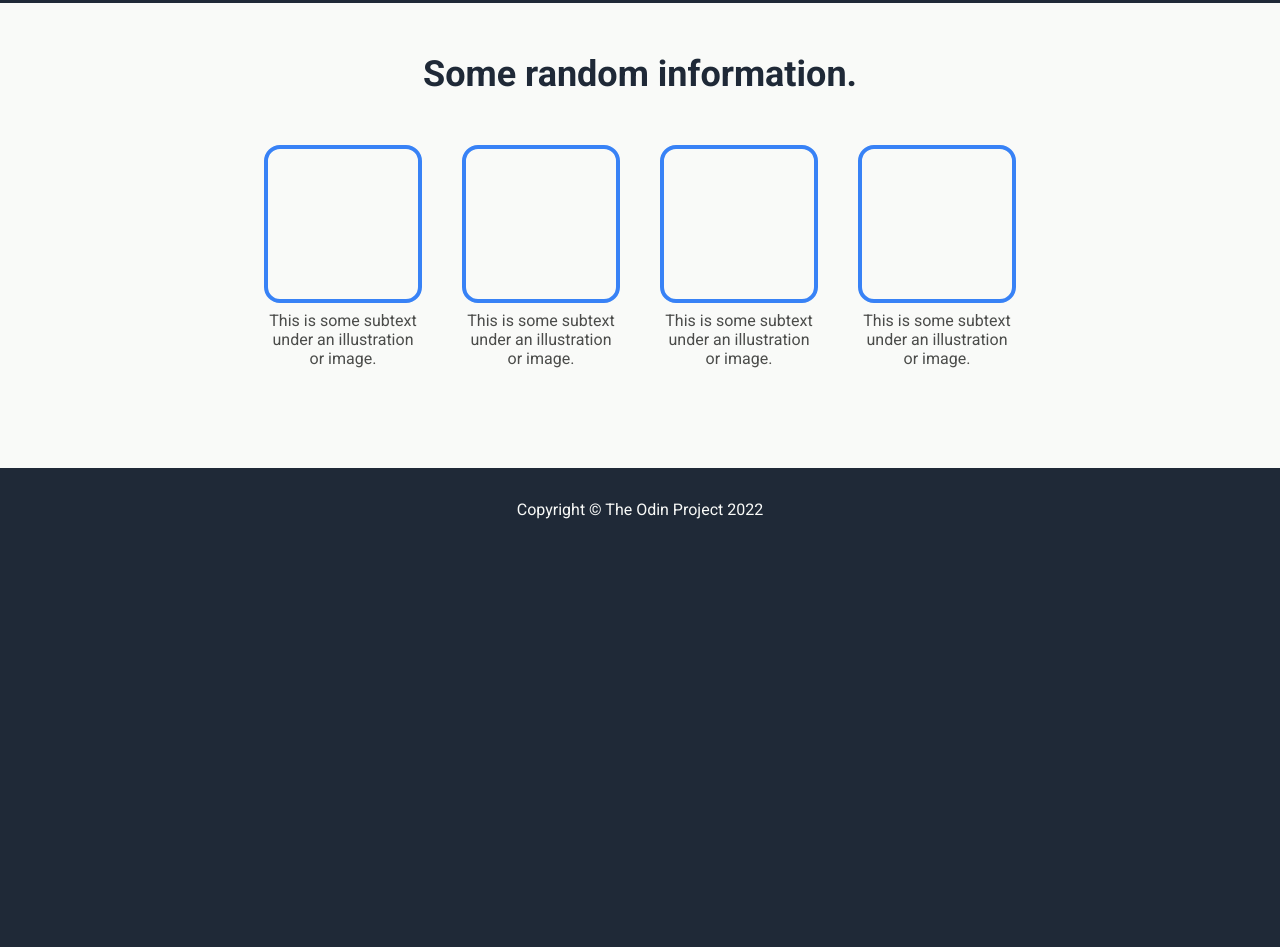
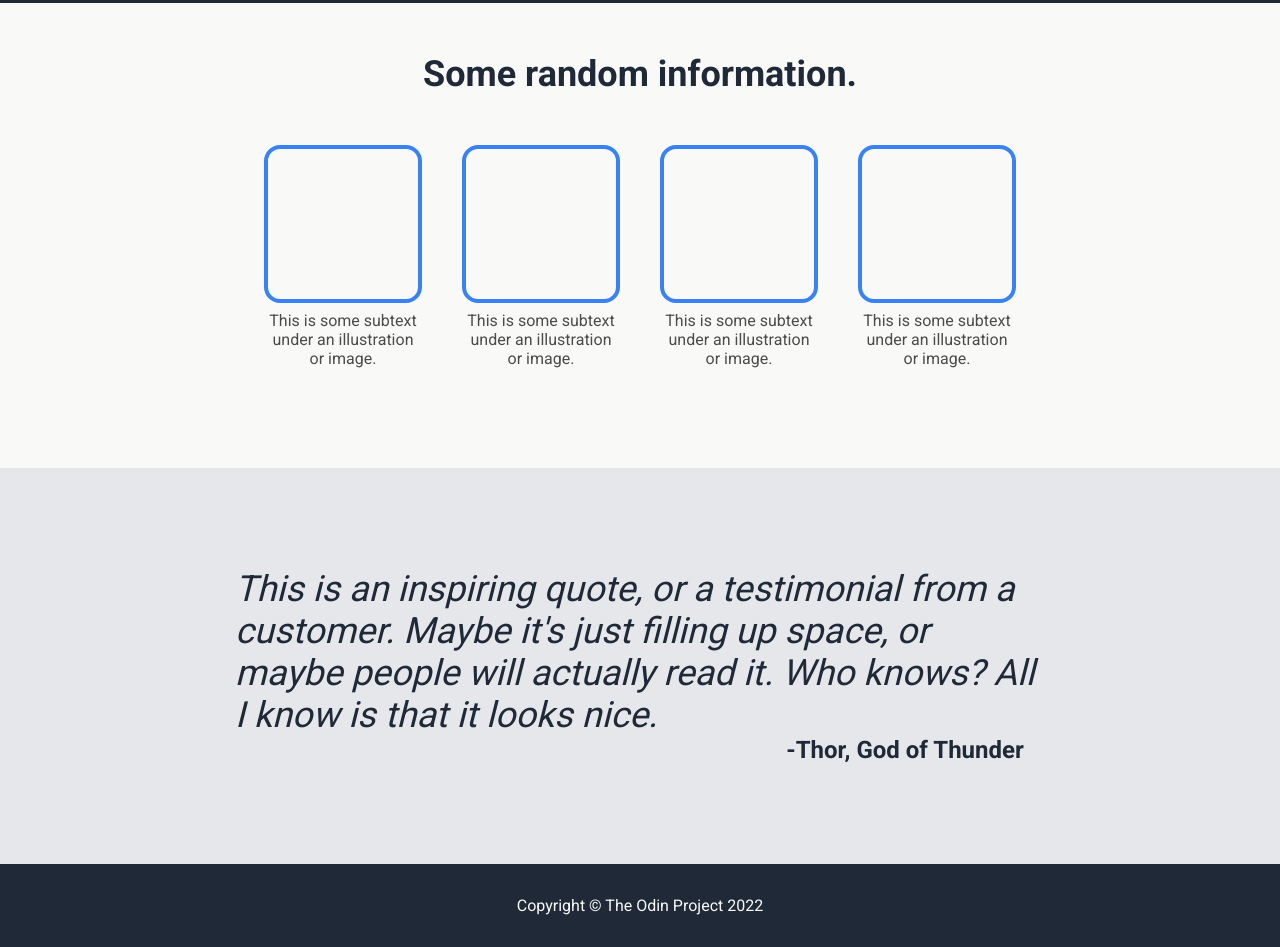
Before and after one commit to dakotalrubin/odin-landing-page, a plain HTML site: page index.html in a window 1280 px wide. Shown: the part 449-1396 px from the top of the page. Before the commit the page ends 1000 px from the top, so only its background shows below. Drawn offline with Linux system fonts and the light colour scheme.

Commit message:
Add quote section

```diff
--- a/index.html
+++ b/index.html
@@ -64,6 +64,14 @@
                 </div>
             </div>
         </div>
+        <div class="quote-container">
+            <div class="quote-text">This is an inspiring quote, or a
+                testimonial from a customer. Maybe it's just filling up space,
+                or maybe people will actually read it. Who knows? All I know is
+                that it looks nice.
+            </div>
+            <div class="quote-author">-Thor, God of Thunder</div>
+        </div>
         <div class="footer">Copyright © The Odin Project 2022</div>
     </body>
 </html>
--- a/style/style.css
+++ b/style/style.css
@@ -135,6 +135,31 @@ button {
     color: #4B4C4A;
 }
 
+.quote-container {
+    display: flex;
+    flex-direction: column;
+    justify-content: center;
+    align-items: center;
+    background-color: #E5E7EB;
+    width: 100%;
+    padding: 100px 0px;
+}
+
+.quote-text {
+    font-size: 36px;
+    font-style: italic;
+    font-weight: 300;
+    color: #1F2937;
+    width: 810px;
+}
+
+.quote-author {
+    font-size: 24px;
+    font-weight: 900;
+    color: #1F2937;
+    padding-left: 530px;
+}
+
 .footer {
     display: flex;
     justify-content: center;
```
